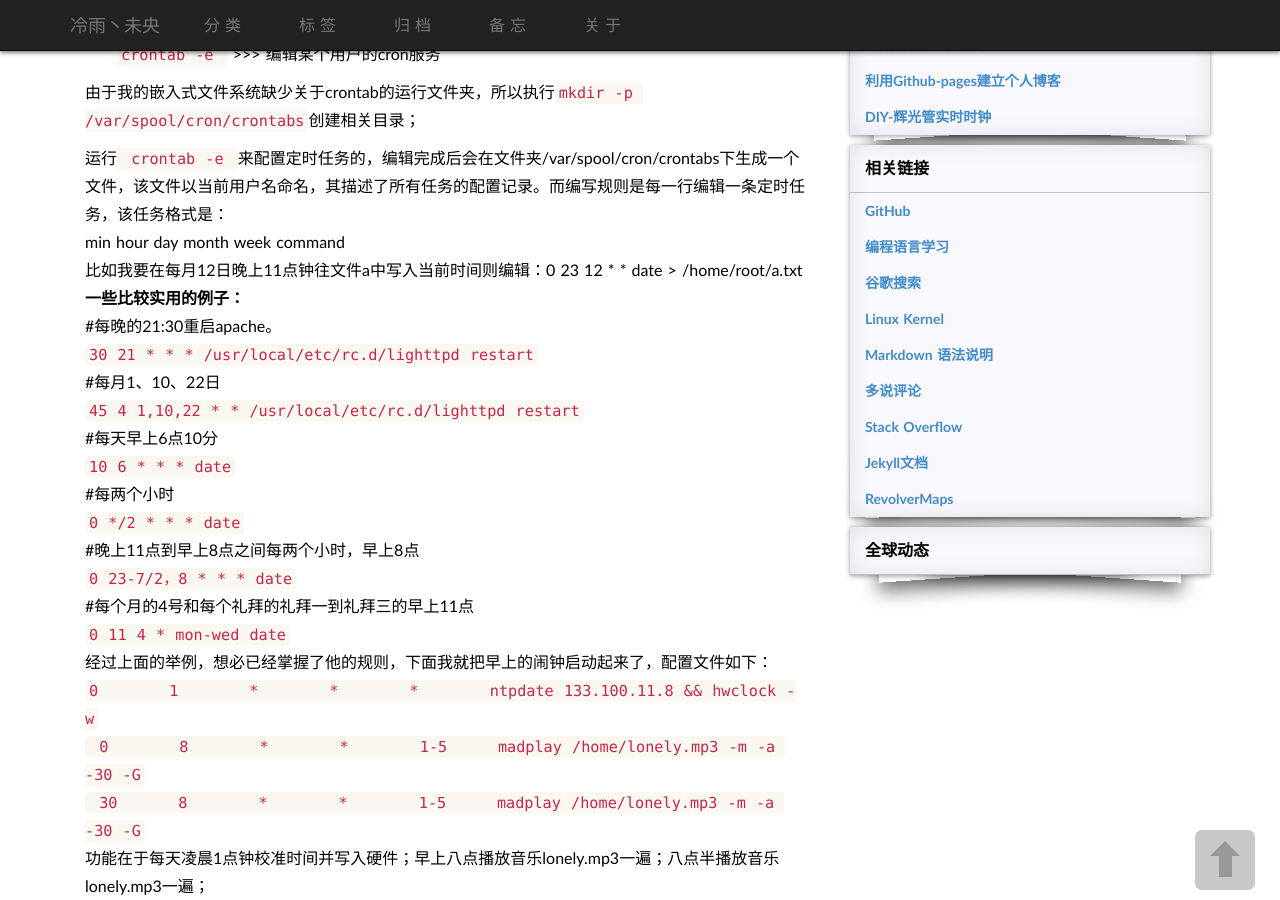
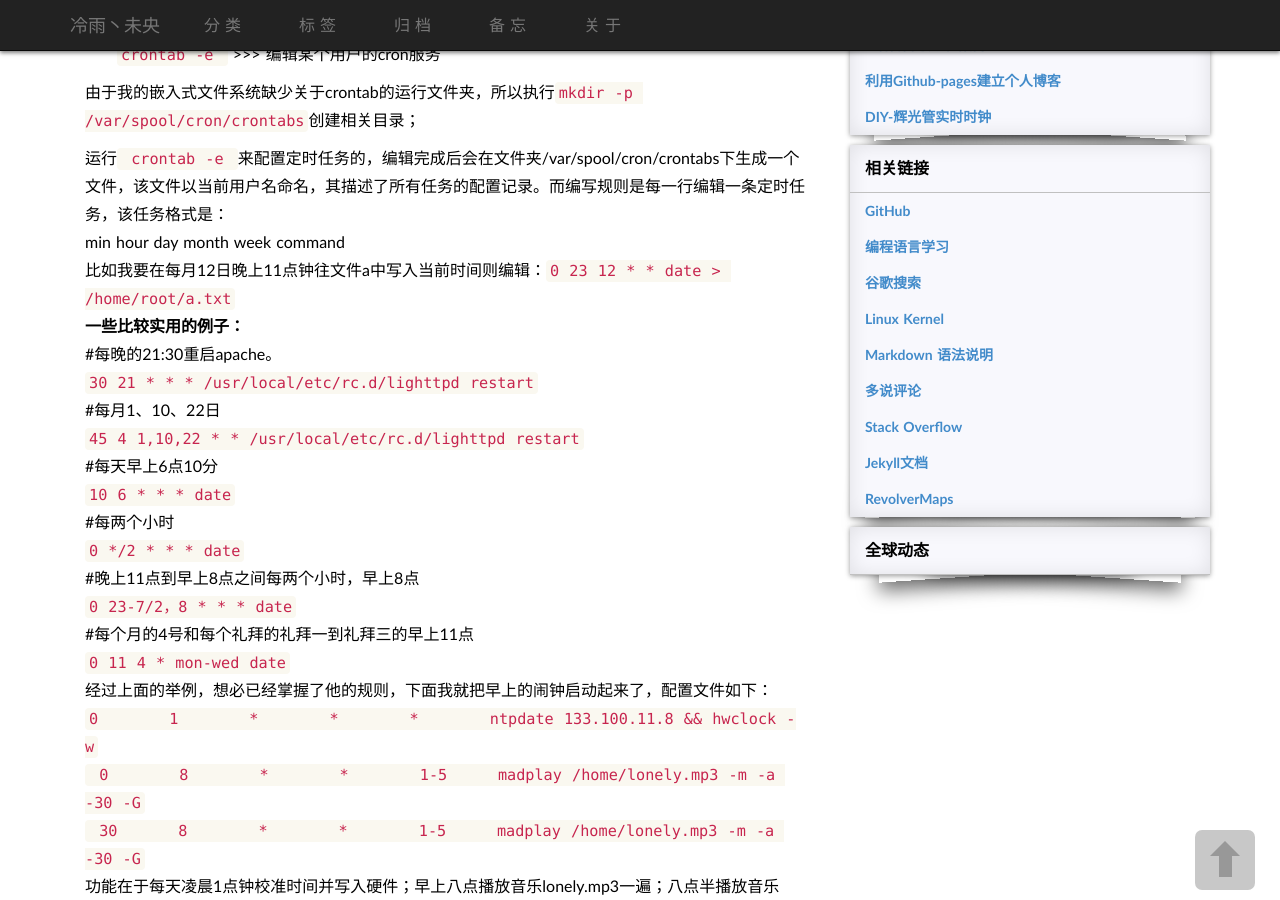
Before and after one commit to jeehong/jeehong.github.io, a Jekyll site: the page built from _posts/2016-05-12-linux-crontab-crond.md, in a window 1280 px wide and 900 px high, scrolled down 473 px. Built offline with Jekyll 4.4.1, drawn with Linux system fonts in a browser that asks for light colours; some web fonts are replaced; a script that is not in the unit is left out; comment, search, counter and statistics services are not loaded.

```diff
--- a/_posts/2016-05-12-linux-crontab-crond.md
+++ b/_posts/2016-05-12-linux-crontab-crond.md
@@ -16,7 +16,7 @@ tags:	    [linux]
 <p>由于我的嵌入式文件系统缺少关于crontab的运行文件夹，所以执行<code>mkdir -p /var/spool/cron/crontabs</code>创建相关目录；</p>
 运行<code> crontab -e </code>来配置定时任务的，编辑完成后会在文件夹/var/spool/cron/crontabs下生成一个文件，该文件以当前用户名命名，其描述了所有任务的配置记录。而编写规则是每一行编辑一条定时任务，该任务格式是：
 <br />min hour day month week command
-<br />比如我要在每月12日晚上11点钟往文件a中写入当前时间则编辑：0 23 12 * * date > /home/root/a.txt
+<br />比如我要在每月12日晚上11点钟往文件a中写入当前时间则编辑：<code>0 23 12 * * date > /home/root/a.txt</code>
 <br />**一些比较实用的例子：**
 <br />	#每晚的21:30重启apache。
 <br />	<code>30 21 * * * /usr/local/etc/rc.d/lighttpd restart</code>
```
